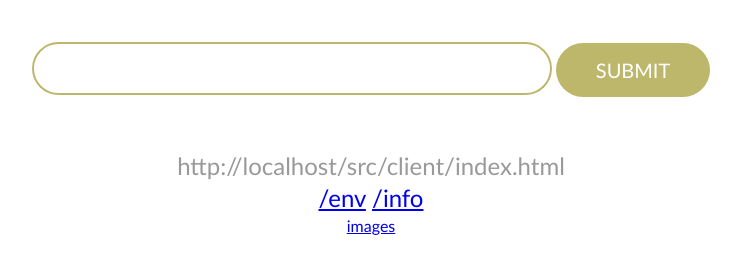
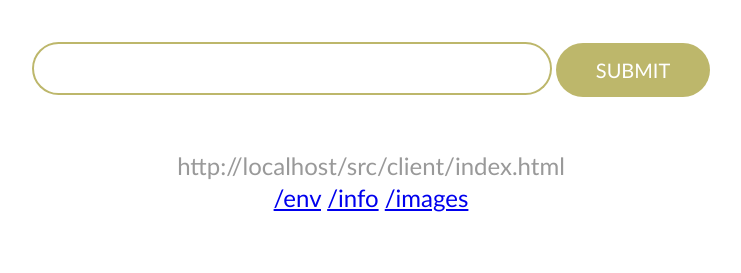
Before and after one commit to peterhack-harness-sandbox/guestbook-nodejs, a website: page src/client/index.html in a window 1280 px wide. Shown: the part 113-386 px from the top of the page, without its empty margins (269-1010 px from the left). Drawn offline with Linux system fonts and the light colour scheme.

Commit message:
lab1 updates

```diff
--- a/src/client/index.html
+++ b/src/client/index.html
@@ -27,9 +27,11 @@
 
     <div>
       <p><h2 id="guestbook-host-address"></h2></p>
-      <p><a href="env">/env</a>
-      <a href="info">/info</a></p>
-      <a href="images.html">images</a>
+      <p>
+        <a href="env">/env</a>
+        <a href="info">/info</a>
+        <a href="images.html">/images</a>
+      </p>
     </div>
     <script src="jquery.min.js"></script>
     <script src="script.js"></script>
```
Also changed, not shown: src/common/models/entry.js (+10 -2 lines), 1 other file.
